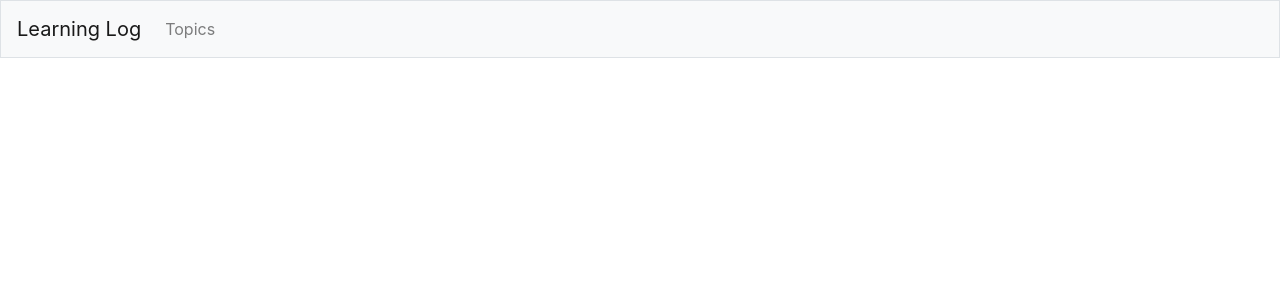
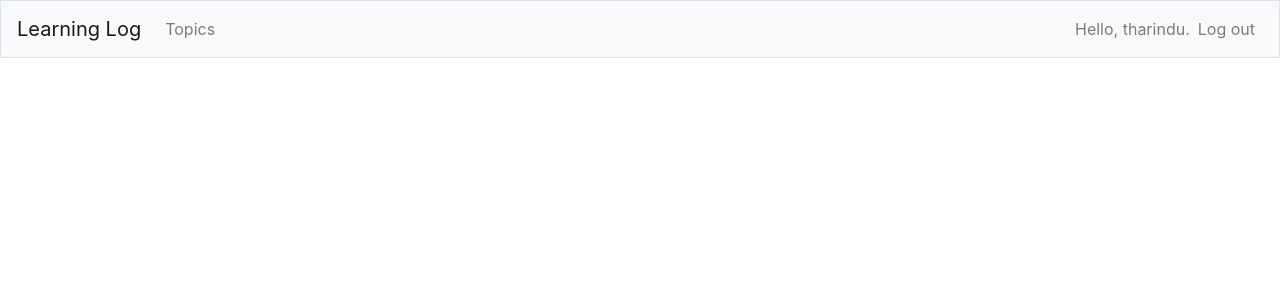
Before and after one commit to tharinducbd/cc2e_project_3_webapp, a Django app: page /edit_entry/1/ in a window 1280 px wide. Shown: the top 300 px of the page. Run offline with Django 4.2, Linux system fonts and the light colour scheme; a user stored in the database is signed in; data comes from the database, SQL or seed files in the repository; some libraries are stand-ins or nearby versions.

Commit message:
Navbar done

```diff
--- a/learning_logs/templates/learning_logs/base.html
+++ b/learning_logs/templates/learning_logs/base.html
@@ -29,7 +29,21 @@
                     <a class="nav-link" href="{% url 'learning_logs:topics' %}">Topics</a>
                 </li>
             </ul>
-
+            <ul class="navbar-nav ml-auto">
+                {% if user.is_authenticated %}
+                    <li class="nav-item">
+                        <span class="navbar-text">Hello, {{ user.username }}.</span>
+                    </li>
+                    <li class="nav-item">
+                        <a class="nav-link" href="{% url 'users:logout' %}">Log out</a>
+                    </li>
+                {% else %}
+                    <li class="nav-item">
+                        <a class="nav-link" href="{% url 'users:register' %}">Log in</a>
+                    </li>
+                {% endif %}
+            </ul>
         </div>
+    </nav>
 
 </body>
```
